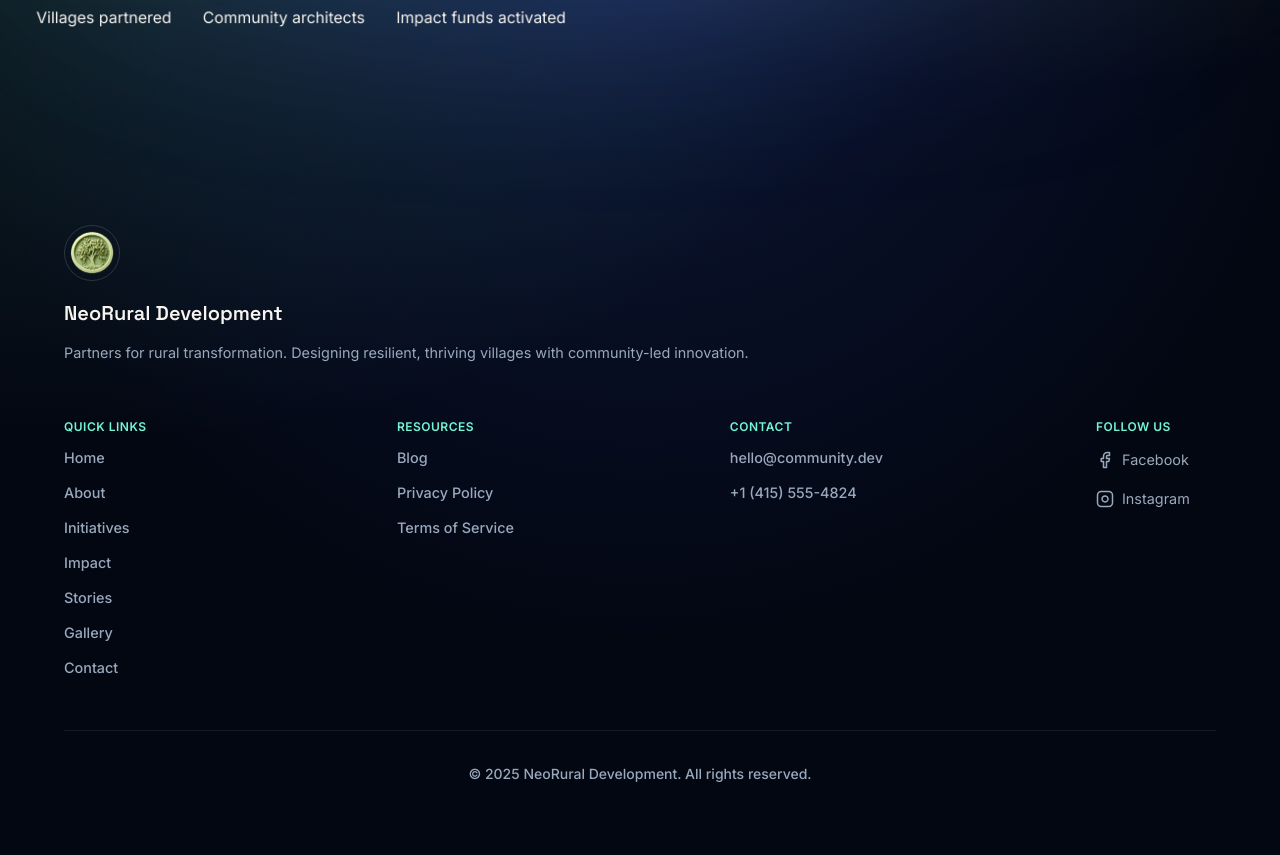
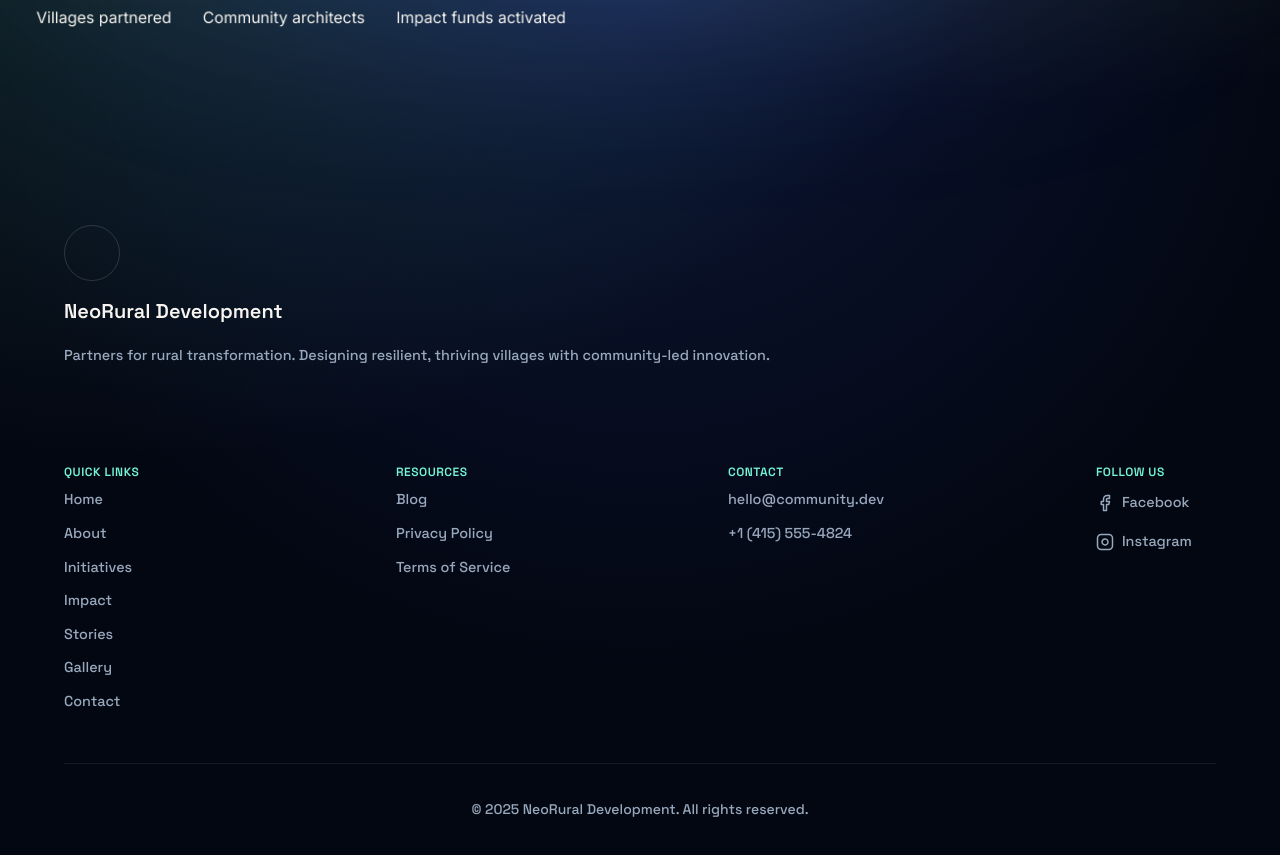
Before and after one commit to jigomit/jigomit-neorural-development, a Vue app: page / in a window 1280 px wide. Shown: the part 992-1847 px from the top of the page. Built offline with nearby package versions, Linux system fonts and the light colour scheme; no server answers; a web font is replaced by a local one.

Commit message:
improve performance

```diff
--- a/index.html
+++ b/index.html
@@ -136,9 +136,21 @@
       .logo-text{display:flex;flex-direction:column;line-height:1.2;min-height:1.2em;font-size:1rem;font-weight:700}
       .page{padding:3.5rem 0 0;min-height:calc(100vh - 120px);transform:translateZ(0)}
       img{max-width:100%;display:block;height:auto}
-      /* Performance: Reserve space for footer to prevent layout shift */
-      .site-footer{padding:4rem 0 2rem;margin-top:4rem;position:relative;min-height:400px;contain:layout style}
-      .footer-brand-text{margin-top:1rem;min-height:80px}
+      /* Performance: Reserve exact space for footer to prevent layout shift */
+      .site-footer{padding:4rem 0 2rem;margin-top:4rem;position:relative;min-height:500px;contain:layout style paint;content-visibility:auto}
+      .footer-glass{padding:3rem 2.5rem;min-height:420px;contain:layout;box-sizing:border-box}
+      .footer-grid{display:flex;justify-content:space-between;align-items:flex-start;width:100%;min-height:320px;flex-wrap:wrap;box-sizing:border-box}
+      .footer-brand-text{margin-top:1rem;min-height:120px;line-height:1.6;box-sizing:border-box}
+      .footer-brand-text h3{margin:0 0 0.75rem;font-size:1.25rem;font-weight:600;min-height:1.75em;line-height:1.4;font-family:'Space Grotesk',system-ui,sans-serif;box-sizing:border-box}
+      .footer-brand-text p{margin:0;font-size:0.9rem;line-height:1.6;min-height:2.8em;box-sizing:border-box}
+      .footer-col{min-height:200px;box-sizing:border-box}
+      .footer-bottom{min-height:60px;margin-top:3rem;padding-top:2rem;box-sizing:border-box}
+      .footer-heading{min-height:1.2em;line-height:1.2;box-sizing:border-box}
+      .footer-nav{min-height:150px;box-sizing:border-box}
+      .footer-link{min-height:1.5em;line-height:1.5;box-sizing:border-box}
+      .footer-contact-info{min-height:60px;box-sizing:border-box}
+      .footer-social-links{min-height:80px;box-sizing:border-box}
+      .footer-copyright{min-height:1.5em;line-height:1.5;box-sizing:border-box}
     </style>
   </head>
   <body>
--- a/src/assets/main.css
+++ b/src/assets/main.css
@@ -1092,15 +1092,26 @@ main {
   padding: 4rem 0 2rem;
   margin-top: 4rem;
   position: relative;
-  /* Performance: Reserve space to prevent layout shift */
-  min-height: 400px;
-  contain: layout style;
+  /* Performance: Reserve exact fixed height to prevent layout shift */
+  min-height: 500px;
+  height: auto;
+  contain: layout style paint;
+  /* Performance: Use content-visibility for better rendering */
+  content-visibility: auto;
+  /* Performance: Prevent font loading shifts - ensure fonts are loaded */
+  font-family: 'Space Grotesk', system-ui, -apple-system, sans-serif;
+  /* Performance: Reserve space before content loads */
+  will-change: auto;
 }
 
 .footer-glass {
   padding: 3rem 2.5rem;
-  /* Performance: Prevent layout shift */
-  min-height: 350px;
+  /* Performance: Prevent layout shift - reserve exact space */
+  min-height: 420px;
+  height: auto;
+  box-sizing: border-box;
+  /* Performance: Prevent content shifts */
+  contain: layout;
 }
 
 .footer-grid {
@@ -1108,6 +1119,11 @@ main {
   justify-content: space-between;
   align-items: flex-start;
   width: 100%;
+  /* Performance: Prevent layout shift */
+  min-height: 320px;
+  height: auto;
+  flex-wrap: wrap;
+  box-sizing: border-box;
 }
 
 .footer-col {
@@ -1115,6 +1131,9 @@ main {
   flex-direction: column;
   gap: 0;
   flex: 0 0 auto;
+  /* Performance: Prevent layout shift */
+  min-height: 200px;
+  box-sizing: border-box;
 }
 
 .footer-brand {
@@ -1136,8 +1155,12 @@ main {
 
 .footer-brand-text {
   margin-top: 1rem;
-  /* Performance: Reserve space to prevent layout shift */
-  min-height: 80px;
+  /* Performance: Reserve exact space to prevent layout shift */
+  min-height: 120px;
+  height: auto;
+  box-sizing: border-box;
+  /* Performance: Prevent font loading shifts */
+  line-height: 1.6;
 }
 
 .footer-brand-text h3 {
@@ -1145,7 +1168,15 @@ main {
   color: var(--text);
   font-size: 1.25rem;
   font-weight: 600;
-  font-family: 'Space Grotesk', sans-serif;
+  font-family: 'Space Grotesk', system-ui, sans-serif;
+  /* Performance: Reserve exact space before font loads */
+  min-height: 1.75em;
+  line-height: 1.4;
+  box-sizing: border-box;
+  /* Performance: Prevent font swap shifts */
+  font-display: swap;
+  /* Performance: Use fallback font metrics */
+  font-synthesis: none;
 }
 
 .footer-brand-text p {
@@ -1153,6 +1184,9 @@ main {
   line-height: 1.6;
   margin: 0;
   font-size: 0.9rem;
+  /* Performance: Reserve exact space to prevent layout shift */
+  min-height: 2.8em;
+  box-sizing: border-box;
 }
 
 .footer-logo {
@@ -1173,6 +1207,10 @@ main {
   color: var(--accent);
   margin: 0 0 1rem;
   padding-bottom: 0.5rem;
+  /* Performance: Reserve space to prevent layout shift */
+  min-height: 1.2em;
+  line-height: 1.2;
+  box-sizing: border-box;
 }
 
 .footer-col h4 {
@@ -1183,18 +1221,27 @@ main {
   display: flex;
   flex-direction: column;
   gap: 0.5rem;
+  /* Performance: Reserve space to prevent layout shift */
+  min-height: 150px;
+  box-sizing: border-box;
 }
 
 .footer-contact-info {
   display: flex;
   flex-direction: column;
   gap: 0.5rem;
+  /* Performance: Reserve space to prevent layout shift */
+  min-height: 60px;
+  box-sizing: border-box;
 }
 
 .footer-social-links {
   display: flex;
   flex-direction: column;
   gap: 0.5rem;
+  /* Performance: Reserve space to prevent layout shift */
+  min-height: 80px;
+  box-sizing: border-box;
 }
 
 .footer-link {
@@ -1206,6 +1253,10 @@ main {
   font-size: 0.9rem;
   transition: all 0.25s ease;
   display: inline-block;
+  /* Performance: Reserve space to prevent layout shift */
+  min-height: 1.5em;
+  line-height: 1.5;
+  box-sizing: border-box;
 }
 
 .footer-link:hover {
@@ -1246,6 +1297,9 @@ main {
   margin-top: 3rem;
   padding-top: 2rem;
   border-top: 1px solid rgba(255, 255, 255, 0.08);
+  /* Performance: Reserve exact space to prevent layout shift */
+  min-height: 60px;
+  box-sizing: border-box;
 }
 
 .footer-copyright {
@@ -1253,6 +1307,10 @@ main {
   font-size: 0.875rem;
   font-weight: 500;
   margin: 0;
+  /* Performance: Reserve space to prevent layout shift */
+  min-height: 1.5em;
+  line-height: 1.5;
+  box-sizing: border-box;
 }
 
 .footer-legal {
@@ -1301,7 +1359,15 @@ main {
 @media (max-width: 720px) {
   .footer-glass {
     padding: 2rem 1.5rem;
-    min-height: 300px;
+    height: 350px;
+  }
+
+  .site-footer {
+    height: 400px;
+  }
+
+  .footer-grid {
+    height: 250px;
   }
 
   .footer-grid {
```
